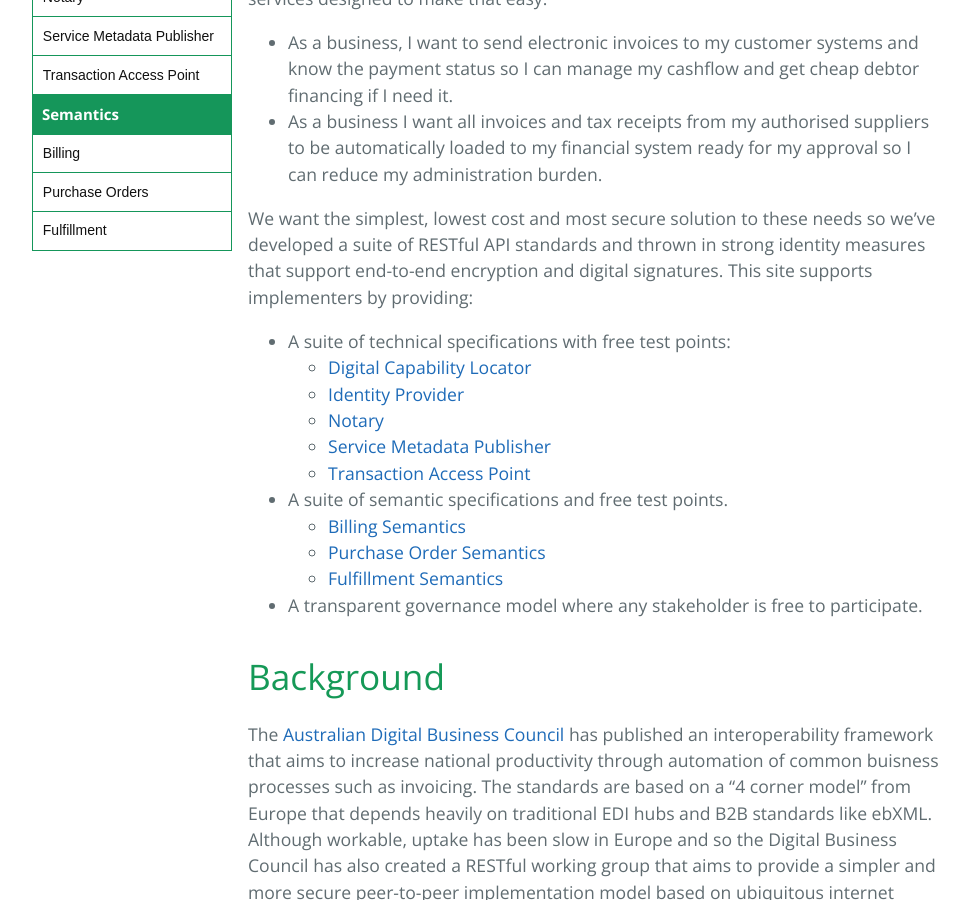
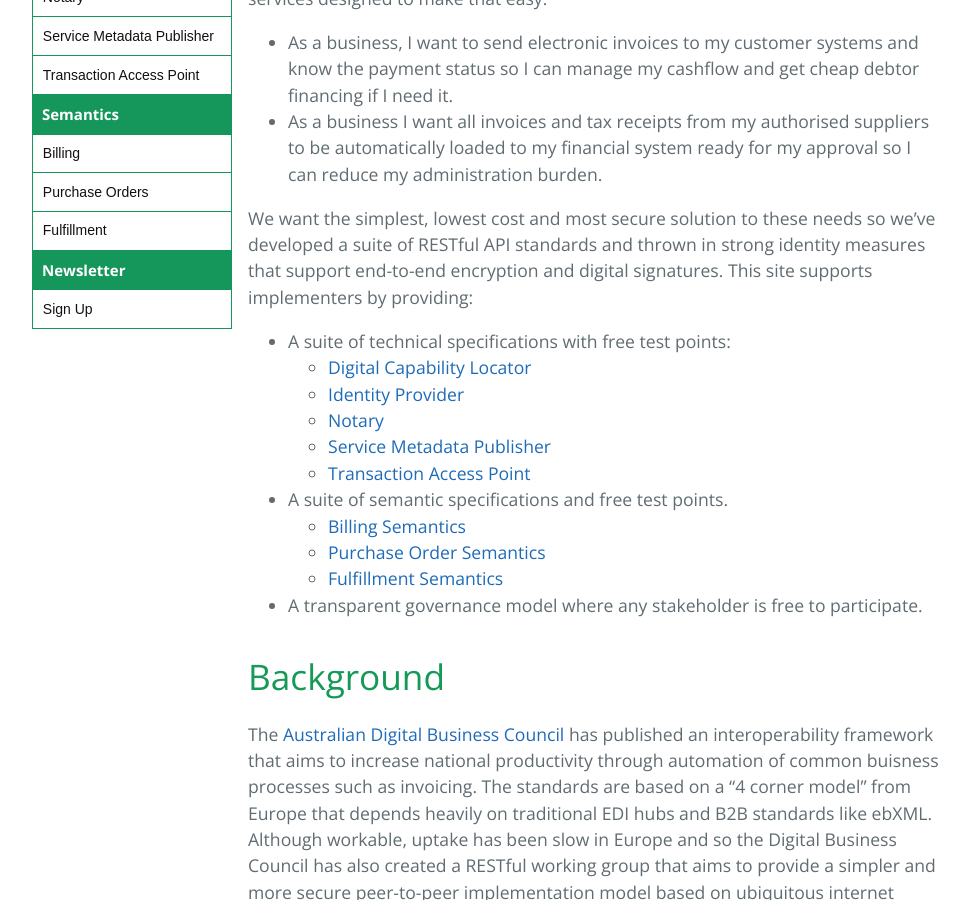
Before and after one commit to ausdigital/ausdigital.github.io, a Jekyll site: the page built from index.md, in a window 1280 px wide and 900 px high, scrolled down 487 px. Shown: the whole window, without its empty margins (112-1081 px from the left). Built offline with Jekyll 4.4.1, drawn with Linux system fonts in a browser that asks for light colours; our own code applies the rules of GitHub Pages for plain Markdown files.

Commit message:
link to newsletter signup from menu

```diff
--- a/_includes/main.html
+++ b/_includes/main.html
@@ -20,6 +20,9 @@
                     <li class="pure-menu-item{% if current[1] == 'billing-semantics' %} active{% endif %}"><a href="/billing-semantics/" class="pure-menu-link">Billing</a></li>
                     <li class="pure-menu-item{% if current[1] == 'purchase-order-semantics' %} active{% endif %}"><a href="/purchase-order-semantics/" class="pure-menu-link">Purchase Orders</a></li>
                     <li class="pure-menu-item{% if current[1] == 'fulfillment-semantics' %} active{% endif %}"><a href="/fulfillment-semantics/" class="pure-menu-link">Fulfillment</a></li>
+                    <li class="pure-menu-title">Newsletter</li>
+                    <li class="pure-menu-item{% if current[1] == 'newsletter-signup' %} active{% endif %}"><a href="http://eepurl.com/ctZ6hf" class="pure-menu-link">Sign Up</a></li>
+
                 </ul>
             </div>
         </div>
```
